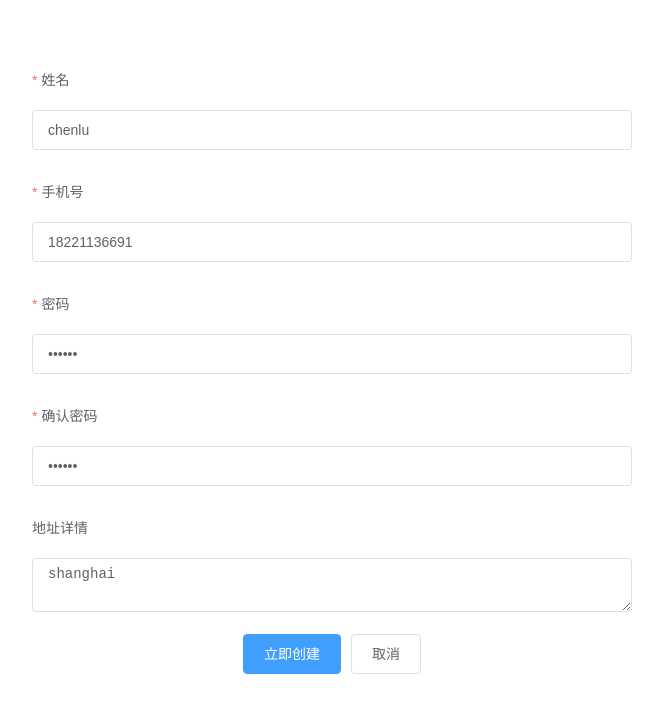
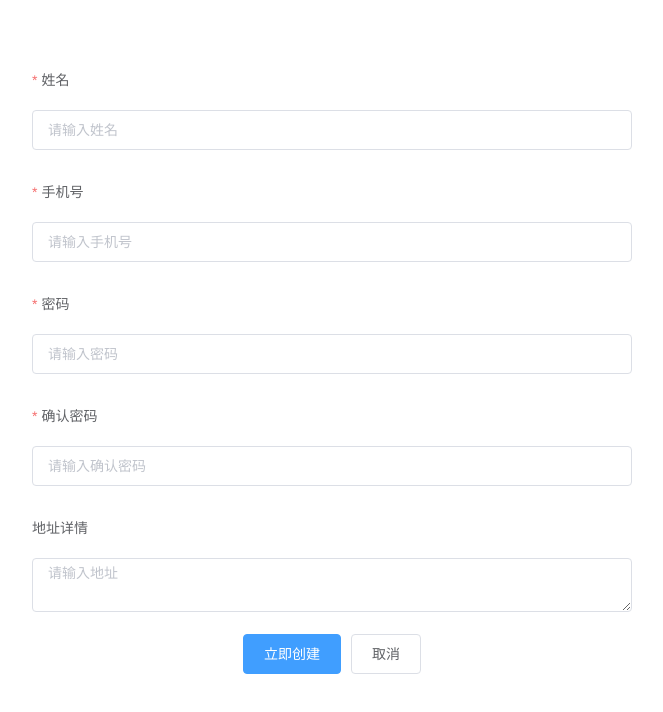
Before and after one commit to chenluily0451/koa-admin, a Vue app in the folder frontend/: page /#/register in a window 1280 px wide. Shown: the top 712 px of the page, without its empty margins (308-971 px from the left). Built offline with nearby package versions, Linux system fonts and the light colour scheme.

Commit message:
init data

```diff
--- a/frontend/src/components/Login.vue
+++ b/frontend/src/components/Login.vue
@@ -37,8 +37,8 @@
             };
             return {
                 form: {
-                    mobile:'18221136691',
-                    password:'123456',
+                    mobile:'',
+                    password:'',
                 },
                 rules: {
 
--- a/frontend/src/components/Register.vue
+++ b/frontend/src/components/Register.vue
@@ -59,7 +59,6 @@
                 if (value === '') {
                     callback(new Error('请再次输入密码'));
                 } else if (value !== this.form.password) {
-                    console.log(this.form.password)
                     callback(new Error('两次输入密码不一致!'));
                 } else {
                     callback();
@@ -68,11 +67,11 @@
 
             return {
                 form: {
-                    name: 'chenlu',
-                    mobile:'18221136691',
-                    password:'123456',
-                    repassword:'123456',
-                    address: 'shanghai'
+                    name: '',
+                    mobile:'',
+                    password:'',
+                    repassword:'',
+                    address: ''
                 },
                 rules: {
                     name: [
```
